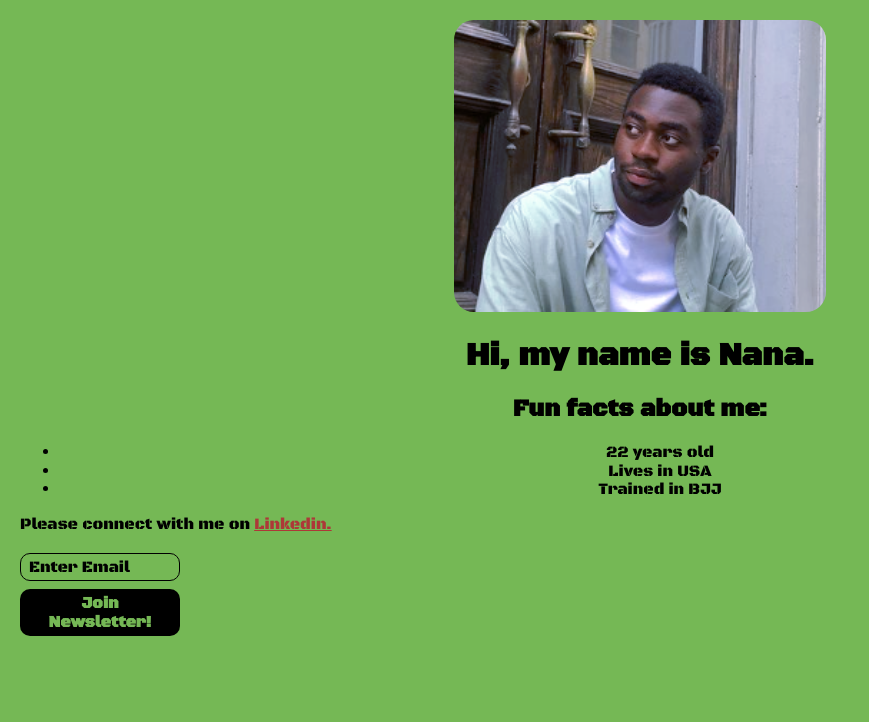
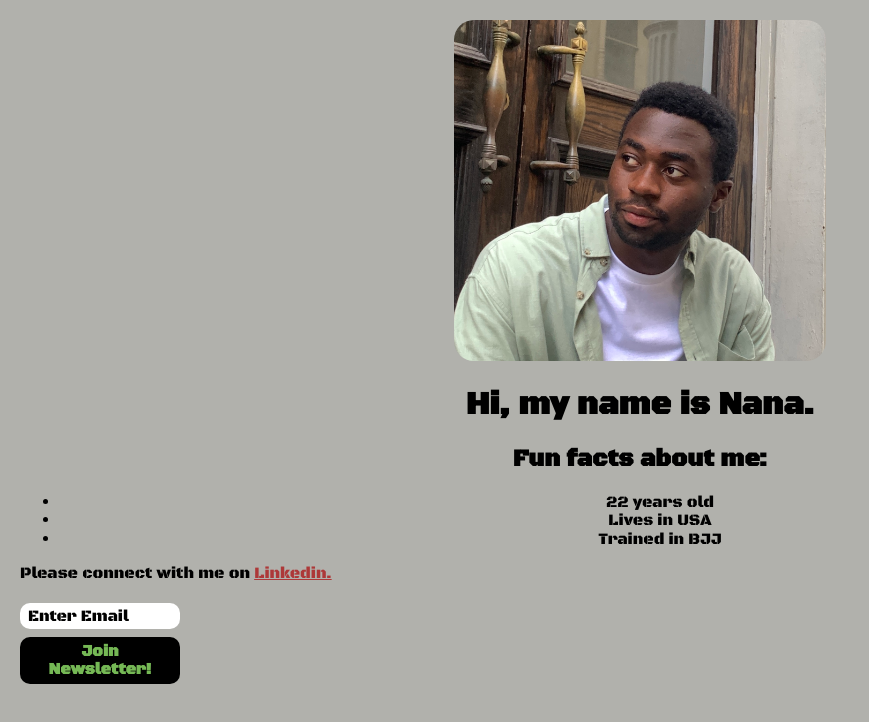
Before and after one commit to nanaadj1/First-Site, a website built with Vite: page index.html in a window 1280 px wide. Shown: the whole page, without its empty margins (0-869 px from the left). Built offline with nearby package versions, Linux system fonts and the light colour scheme; a web font is replaced by a local one.

Commit message:
css style, html changes

```diff
--- a/index.html
+++ b/index.html
@@ -7,7 +7,7 @@
     </head>
     <body>
         <div class="main">
-            <img src="profile.png">
+            <img src="photo1.JPG">
             <h1>Hi, my name is Nana.</h1>
             <h2>Fun facts about me: </h2>
             <ul>
--- a/styles.css
+++ b/styles.css
@@ -26,7 +26,7 @@
 body, html {
     margin: 0;
     padding: 10px;
-    background: var(--background);
+    background: #b1b1ac;
     color: #000000;
     font-family: var(--font);
 }
@@ -48,10 +48,9 @@ input {
     box-sizing: border-box;
     padding: 4px 8px;
     border-width: 1px;
-    border-style: solid;
-    border-color:  #000000;
+    border: none;
     color: #000000;
-    background: none;
+    background: white;
     border-radius: var(--image);
     font-family: var(--font);
 }
@@ -80,3 +79,12 @@ button {
     align-items: center;
     text-align: center;
 }
+
+.ul{
+    text-align: center;
+}
+
+
+.li{
+    text-align: center;
+}
```
Also changed, not shown: photo1.JPG (added).
